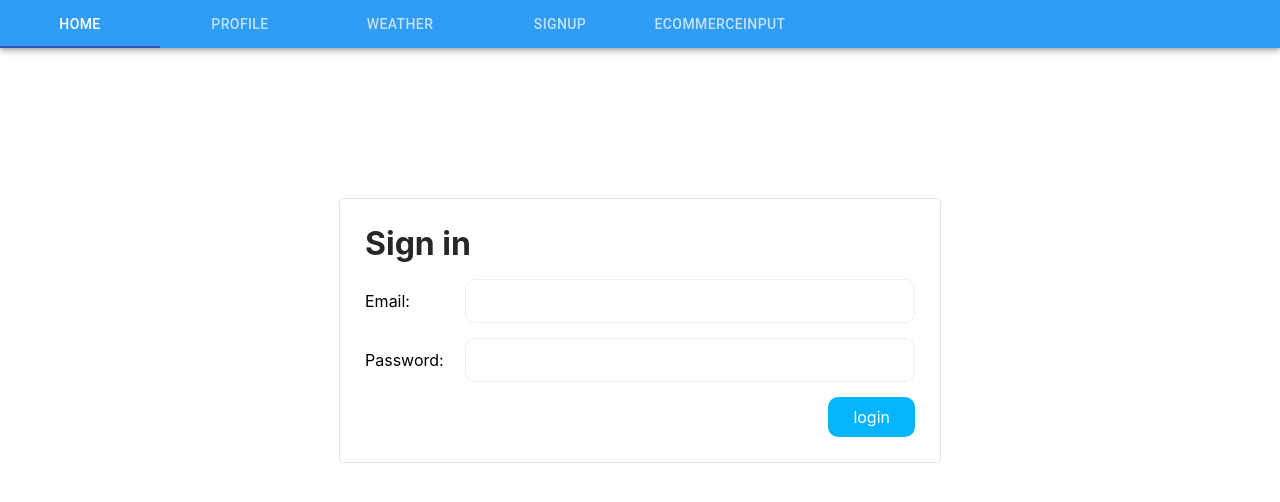
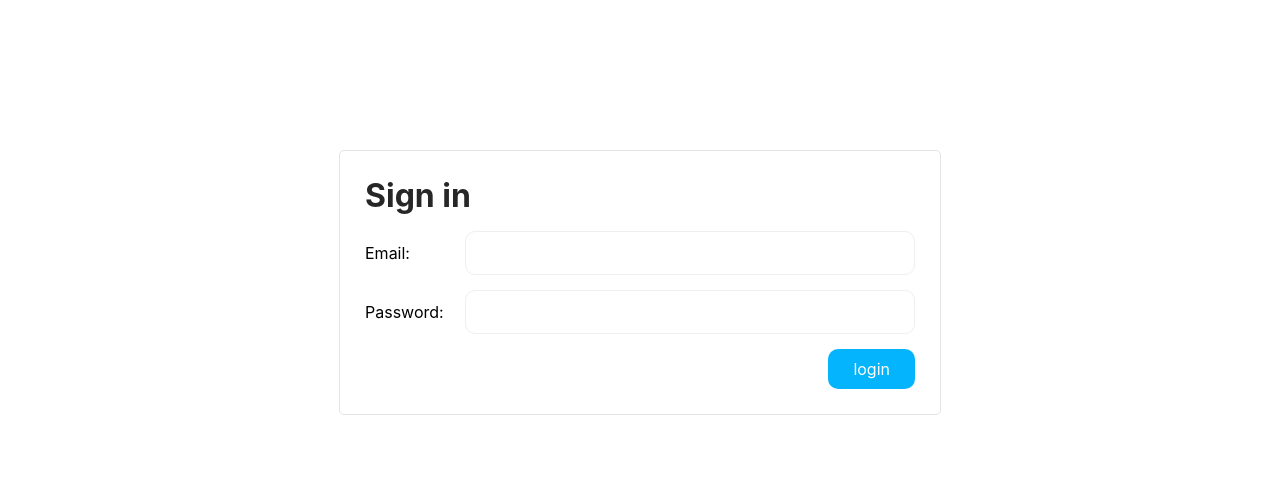
Before and after one commit to Ruila/react-pratice, a React (Create React App) app in the folder hello-world/: page /#/login in a window 1280 px wide. Shown: the top 502 px of the page. Built offline with nearby package versions, Linux system fonts and the light colour scheme; no server answers.

Commit message:
hide nav

```diff
--- a/hello-world/src/App.css
+++ b/hello-world/src/App.css
@@ -5,6 +5,10 @@
 .App-logo {
   height: 40vmin;
   pointer-events: none;
+}
+
+.hide {
+  display: none!important;
 }
 
 @media (prefers-reduced-motion: no-preference) {
--- a/hello-world/src/components/nav.js
+++ b/hello-world/src/components/nav.js
@@ -45,7 +45,7 @@ class Nav extends Component  {
 
   render(){
     return (
-            <div className="m-nav">
+            <div className={`m-nav ${this.props.loginCheck?'':'hide'}`} >
                 {/* <ul>
                     <li><Link to="/">Home</Link></li>
                     <li><Link to="/profile">Profile</Link></li>
```
